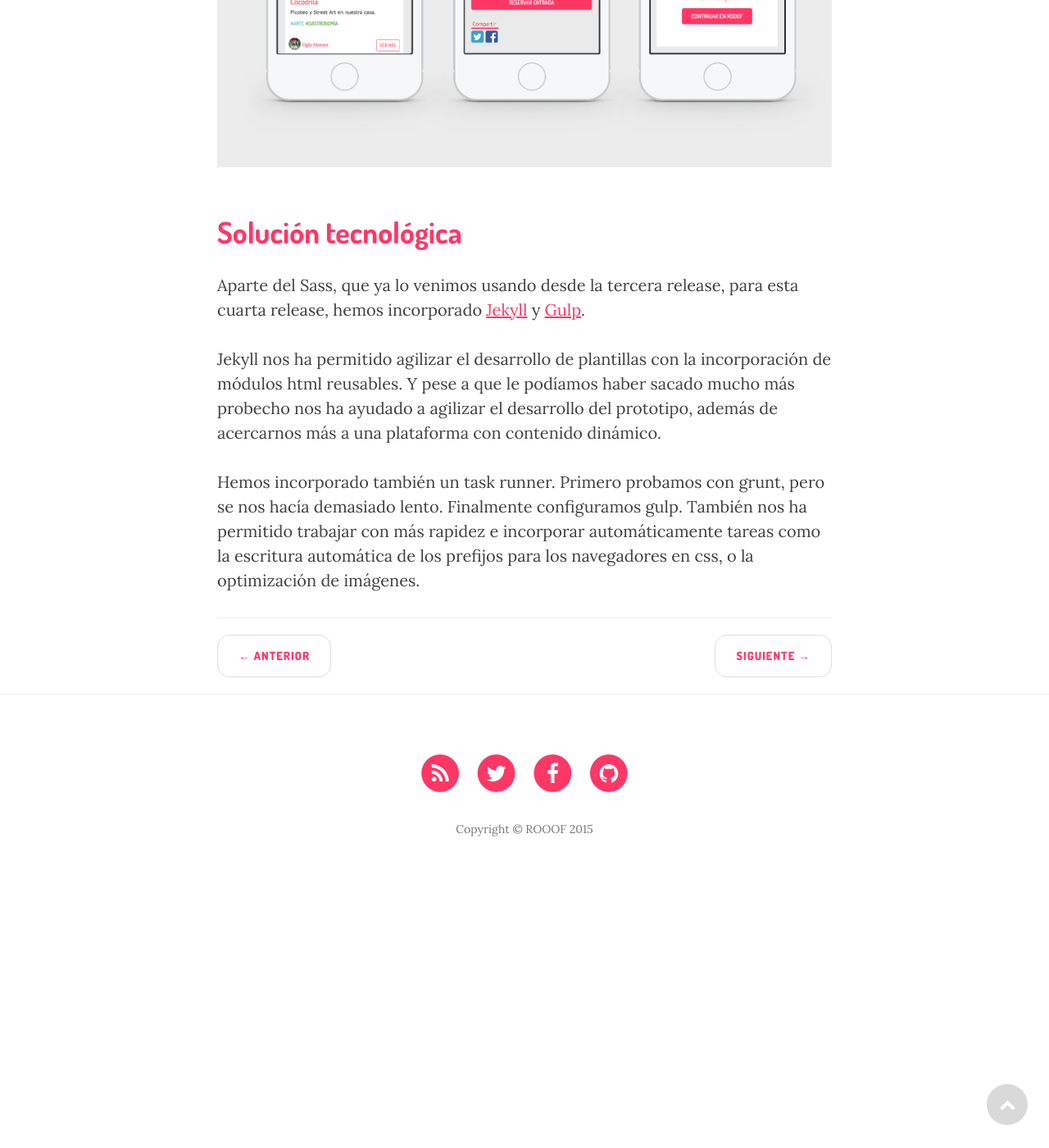
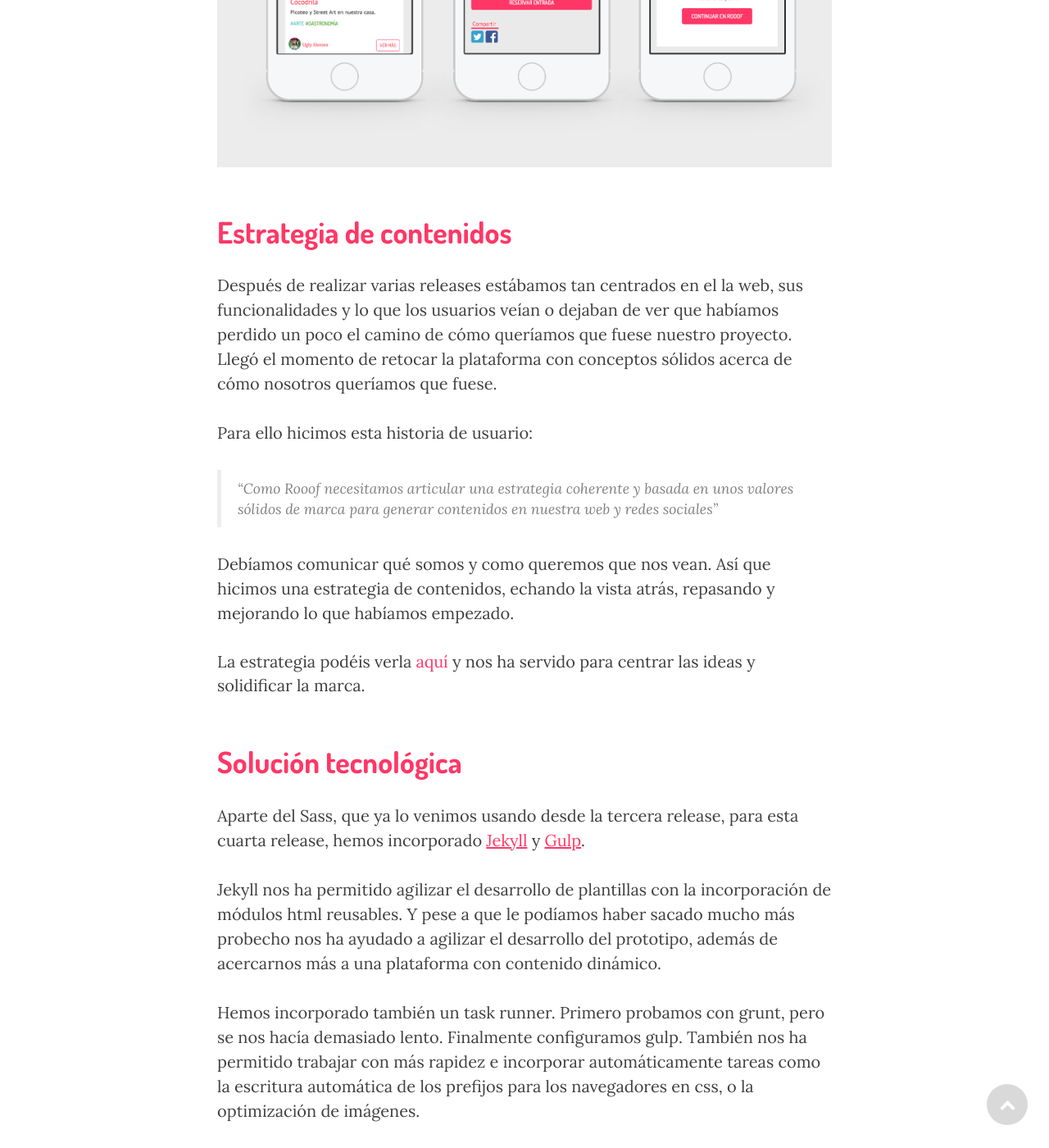
Before and after one commit to Rooof-Project/memoria, a Jekyll site: the page built from _posts/2015-04-13-Release-4.markdown, in a window 1280 px wide and 1400 px high, scrolled down 8180 px. Shown: the whole window at 82% size. Built offline with Jekyll 4.4.1, drawn with Linux system fonts in a browser that asks for light colours; nearby versions of some CDN libraries.

Commit message:
estrategia de contenidos

```diff
--- a/_posts/2015-04-13-Release-4.markdown
+++ b/_posts/2015-04-13-Release-4.markdown
@@ -101,6 +101,14 @@ published: true
 
 <img src="{{ site.baseurl }}/img/reserva-crear-movil.jpg" alt="reserva de un evento, móvil.">
 
+<h2 class="section-heading">Estrategia de contenidos</h2>
+
+<p>Después  de realizar varias releases estábamos tan centrados en el la web, sus funcionalidades y lo que los usuarios veían o dejaban de ver que habíamos perdido un poco el camino de cómo queríamos que fuese nuestro proyecto. Llegó el momento de retocar la plataforma con conceptos sólidos acerca de cómo nosotros queríamos que fuese.</p>
+
+<p>Para ello hicimos esta historia de usuario:
+<blockquote>“Como Rooof necesitamos articular una estrategia coherente y basada en unos valores sólidos de marca para generar contenidos en nuestra web y redes sociales”</blockquote></p>
+<p>Debíamos comunicar qué somos y como queremos que nos vean. Así que hicimos una estrategia de contenidos, echando la vista atrás, repasando y mejorando lo que habíamos empezado.</p>
+La estrategia podéis verla <a href="http://issuu.com/rooof-project/docs/04-estrategia_comunicaci__n_010415/1" target="_blank">aquí</a> y nos ha servido para centrar las ideas y solidificar la marca.</p>
 
 
 <h2 class="section-heading">Solución tecnológica</h2>
```
Also changed, not shown: 2 other files.
